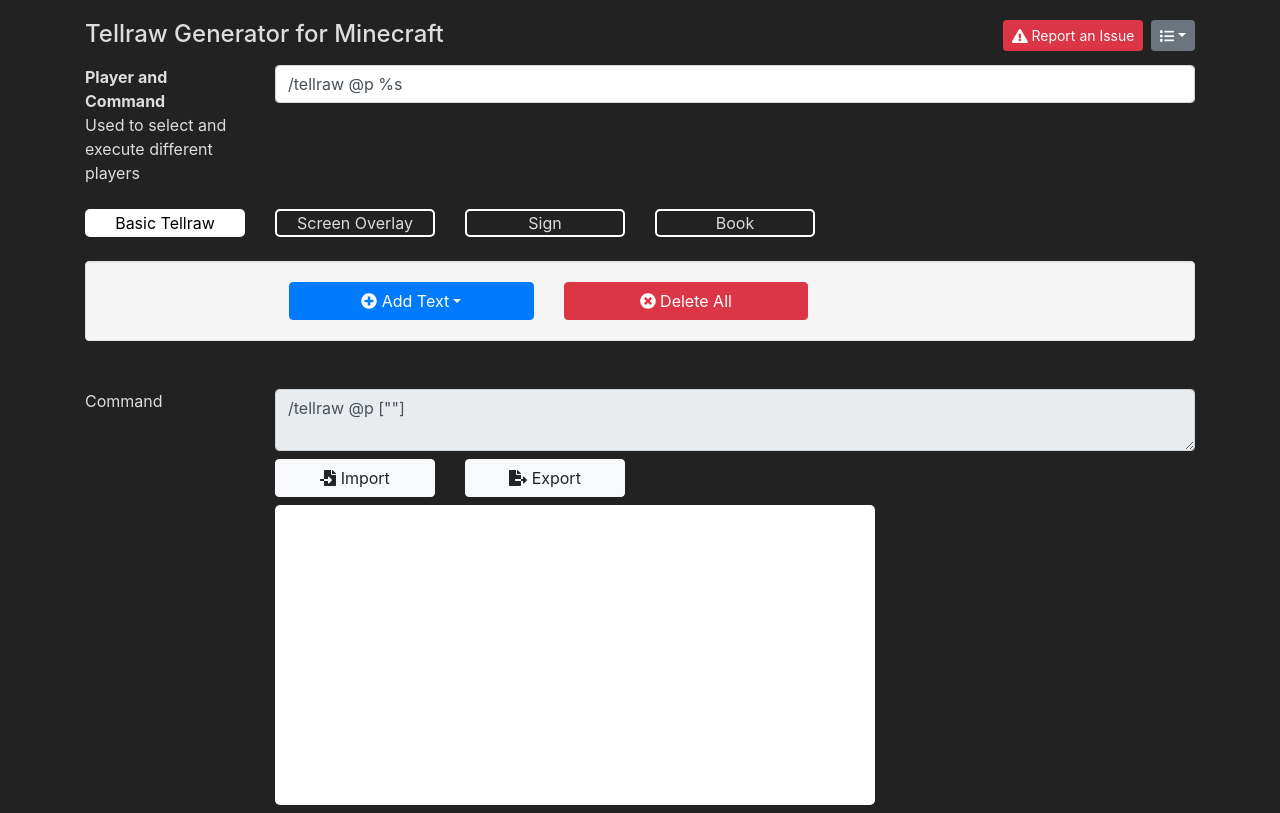
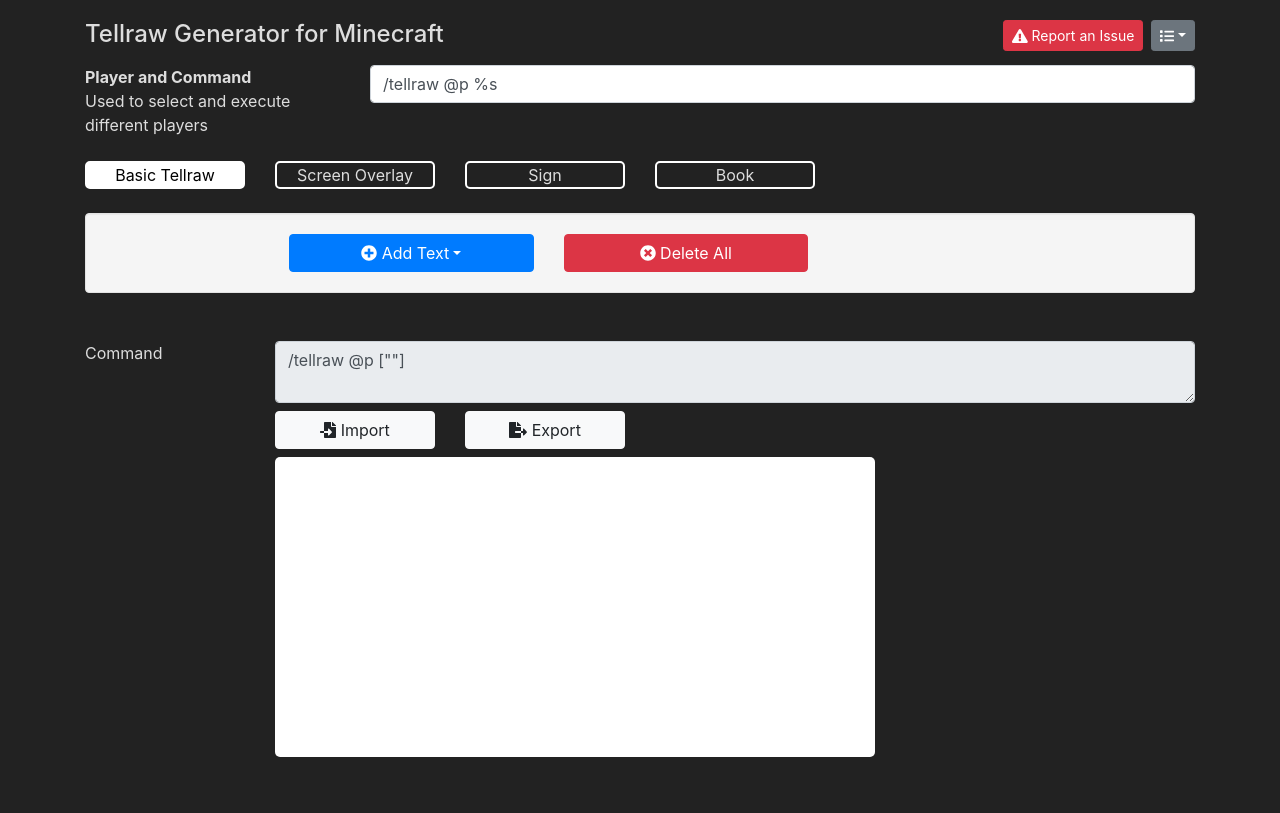
Before and after one commit to ezfe/tellraw, a React app: page / in a window 1280 px wide. Built offline with nearby package versions, Linux system fonts and the light colour scheme.

Commit message:
Gave command label more space

```diff
--- a/src/components/Tellraw.tsx
+++ b/src/components/Tellraw.tsx
@@ -41,8 +41,9 @@ const Tellraw: React.FunctionComponent<{}> = () => {
 
   function updateCommandType(type: CommandType) {
     setCommandType(type)
-    setCommand(template_lookup(type)[0])
-    recompile(null, null, type)
+    const new_command = template_lookup(type)[0]
+    setCommand(new_command)
+    recompile(null, new_command, type)
   }
 
   function startImporting() {
@@ -123,7 +124,7 @@ const Tellraw: React.FunctionComponent<{}> = () => {
         </div>
       </div>
       <div className="row mb-4">
-        <div className="col-2">
+        <div className="col-3">
           <span style={{ fontWeight: "bold" }}>Player and Command</span>
           <br />
           <span>Used to select and execute different players</span>
```
